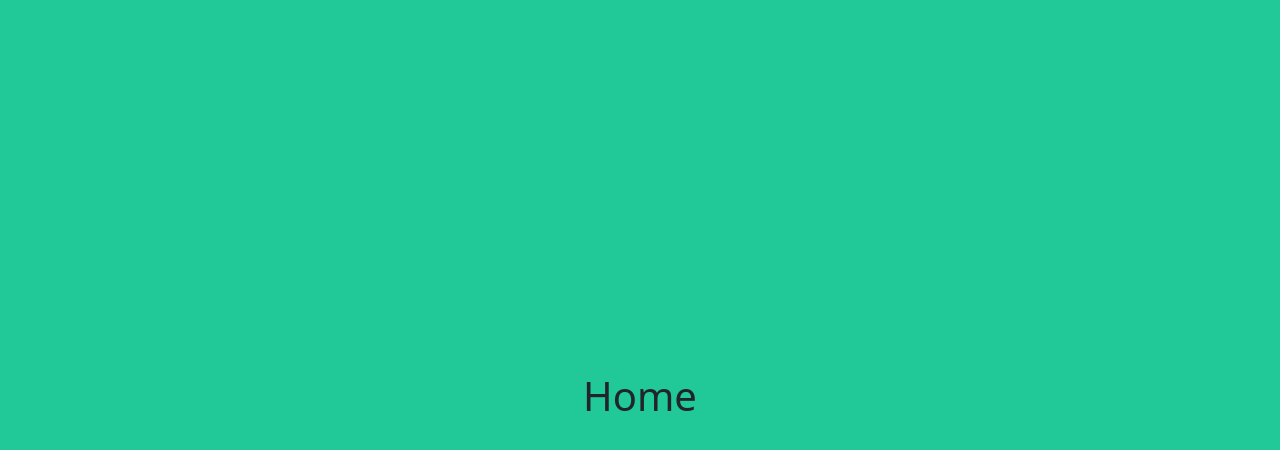
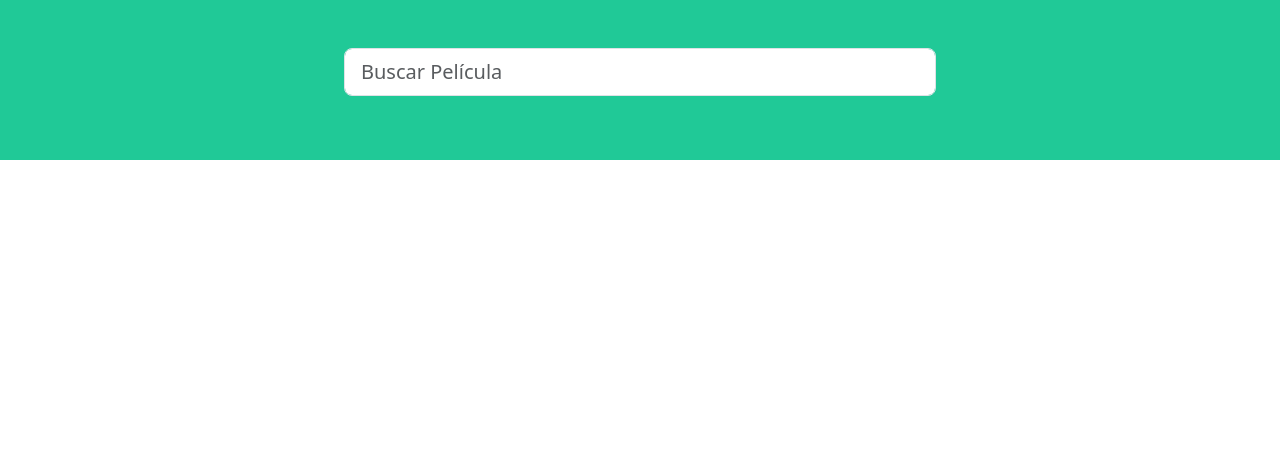
Before and after one commit to ValentinHer/consume-moviesAPI, a React (Vite) app: page / in a window 1280 px wide. Shown: the top 450 px of the page. Built offline with nearby package versions, Linux system fonts and the light colour scheme.

Commit message:
[add] buscador de peliculas añadido en App.jsx

```diff
--- a/package.json
+++ b/package.json
@@ -10,6 +10,7 @@
     "preview": "vite preview"
   },
   "dependencies": {
+    "axios": "^1.8.2",
     "bootstrap": "^5.3.3",
     "react": "^19.0.0",
     "react-dom": "^19.0.0"
--- a/src/App.jsx
+++ b/src/App.jsx
@@ -1,15 +1,31 @@
+import { useState } from "react";
 import "./styles/app.css";
+import {} from "bootstrap";
 
 function App() {
+  const [valueBuscador, setValueBuscador] = useState("");
+
+  const handleChange = (event) => {
+    setValueBuscador(event.target.value);
+    console.log(event.target.value);
+  }
+
   return (
     <>
-    <div className="mainContainer container-fluid bg-primary d-flex justify-content-center align-items-center" >
-      <h1>
-        Home
-      </h1>
-    </div>
+      <div className="mainContainer bg-primary p-5 container-fluid d-flex justify-content-center align-items-center flex-column ">
+        <div class="mb-3 w-50 ">
+          <input
+            type="email"
+            class="form-control form-control-lg"
+            id="exampleFormControlInput1"
+            placeholder="Buscar Película"
+            value={valueBuscador}
+            onChange={handleChange}
+          />
+        </div>
+      </div>
     </>
-  )
+  );
 }
 
-export default App
+export default App;
--- a/src/styles/app.css
+++ b/src/styles/app.css
@@ -1,3 +1,3 @@
-.mainContainer {
+/* .mainContainer {
     height: 100vh;
-}
+} */
```
Also changed, not shown: 1 other file (tests, documents, lock files or other folders).
